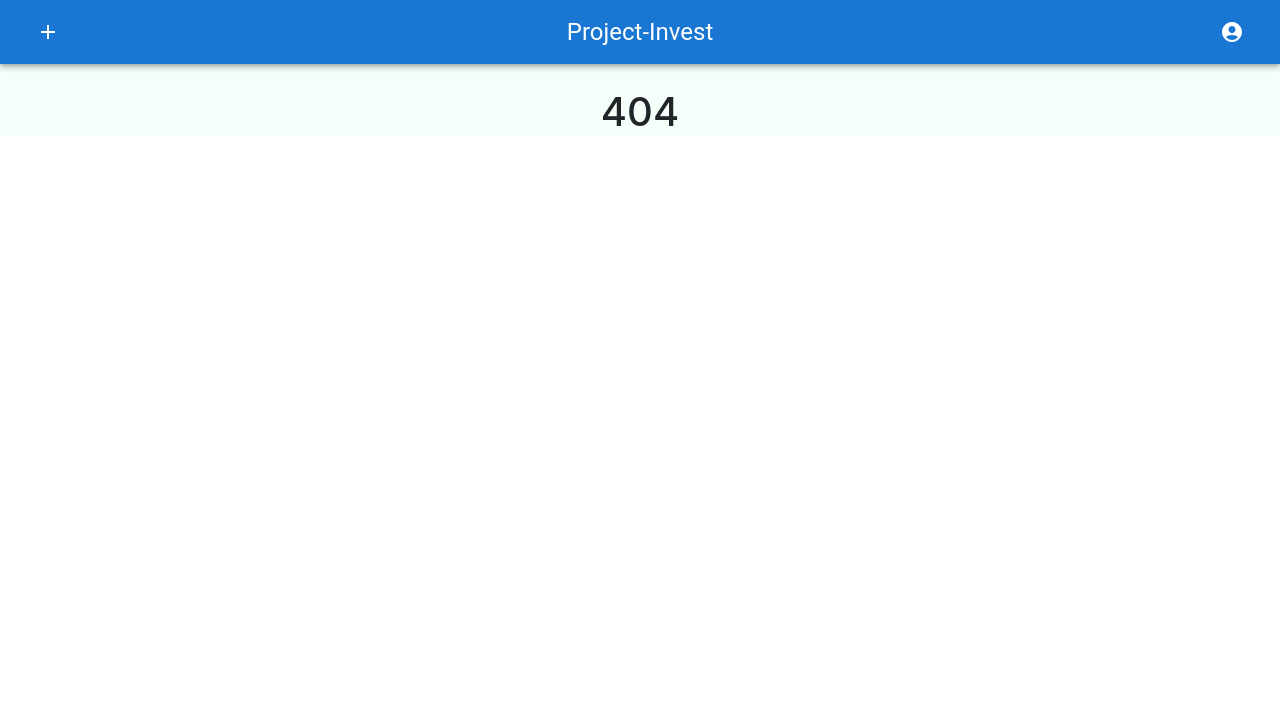
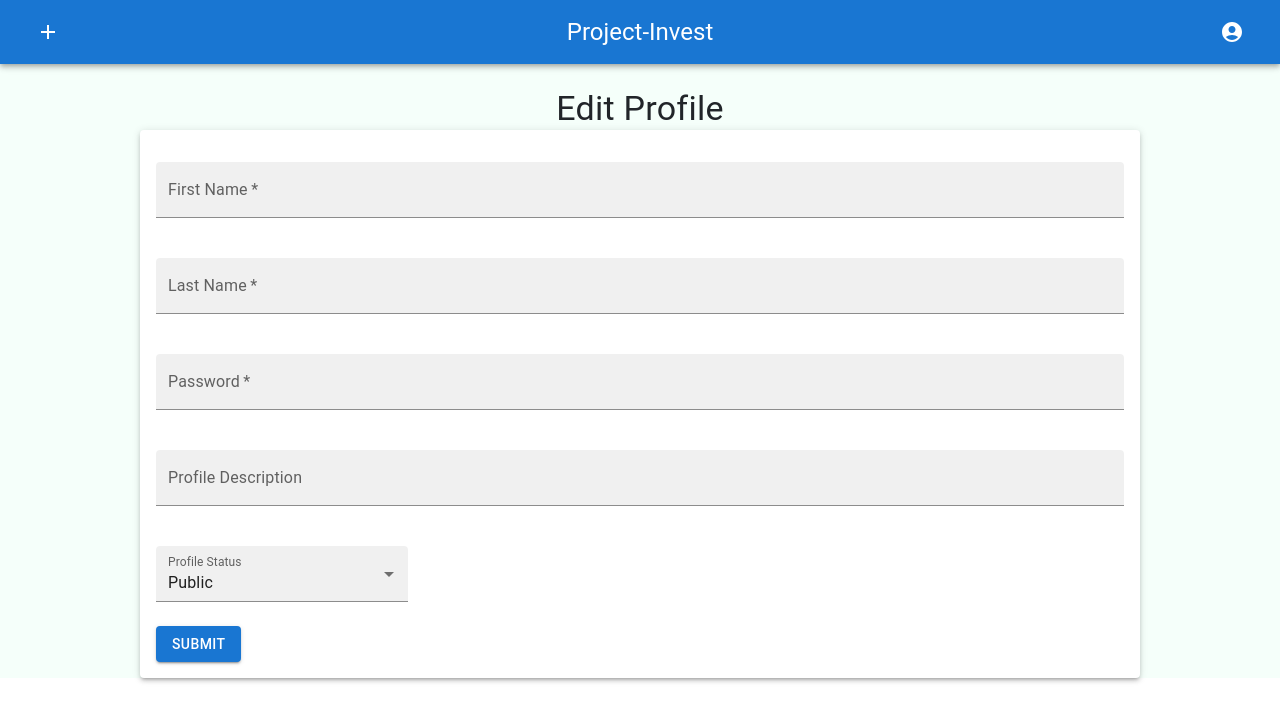
Before and after one commit to gitBalla/Project-Invest, a React (Create React App) app in the folder simple-react-app/: page /#/editProfileForm in a window 1280 px wide. Before the commit this address had no page. Shown: the top 722 px of the page. Built offline with nearby package versions, Linux system fonts and the light colour scheme.

Commit message:
Profile UI Development

```diff
--- a/simple-react-app/src/App.js
+++ b/simple-react-app/src/App.js
@@ -11,6 +11,7 @@ import ProjectForm from './components/pages/projectForm.js';
 import ApplicationForm from './components/pages/applicationForm.js';
 import Signup from './components/pages/signup.js';
 import Login from './components/pages/login.js';
+import EditProfileForm from './components/pages/editProfileForm';
 
 function App() {
   return (
@@ -27,6 +28,7 @@ function App() {
             <Route path="applicationForm" element={<ApplicationForm />} />
             <Route path="signup" element={<Signup />} />
             <Route path="login" element={<Login />} />
+            <Route path="editProfileForm" element={<EditProfileForm/>} />
             <Route path="*" element={<h1>404</h1>} />
           </Route>
         </Routes>
--- /dev/null
+++ b/simple-react-app/src/components/pages/editProfileForm.js
@@ -0,0 +1,81 @@
+import React from "react";
+import { ListItem, List, TextField, Paper, Button, Typography} from "@mui/material";
+import { Container } from "@mui/system";
+import { useNavigate } from "react-router-dom";
+
+const EditProfileForm = () => {
+    const navigate = useNavigate();
+    // Submit button handling needed!!
+    const handleSubmit = async (e) => {
+        navigate('/profile');
+    };
+    return (
+    <Container>
+        <Typography variant="h4">Edit Profile</Typography>
+        <Paper elevation={3} sx={{ width: 1000, margin: 'auto' }}>
+            <form onSubmit={handleSubmit}>
+                <List>
+                    <ListItem>
+                        <TextField
+                            required
+                            label="First Name"
+                            defaultValue="" // Take current first name
+                            variant="filled"
+                            margin='normal'
+                            fullWidth />
+                    </ListItem>
+                    <ListItem>
+                        <TextField
+                            required
+                            label="Last Name"
+                            defaultValue="" // Take current last name
+                            variant="filled"
+                            margin='normal'
+                            fullWidth />
+                    </ListItem>
+                    <ListItem>
+                        <TextField
+                            required
+                            label="Password"
+                            type="password"
+                            defaultValue="" // Take current last name
+                            variant="filled"
+                            margin='normal'
+                            fullWidth />
+                    </ListItem>
+                    <ListItem>
+                        <TextField
+                            label="Profile Description"
+                            multiline
+                            variant="filled"
+                            margin='normal'
+                            fullWidth />
+                    </ListItem>
+                    <ListItem>
+                        <TextField
+                            select
+                            label="Profile Status"
+                            SelectProps={{
+                            native: true,
+                            }}
+                            variant="filled"
+                            margin='normal'
+                            sx={{width: '25ch' }}
+                        >
+                            <option> Public </option>
+                            <option> Private </option>
+                        </TextField>
+                    </ListItem>
+                    <ListItem>
+                        <Button variant="contained" type="submit">
+                            Submit
+                        </Button>
+                    </ListItem>
+                </List>
+            </form>
+        </Paper>
+    </Container>
+  );
+};
+
+export default EditProfileForm;
--- a/simple-react-app/src/components/pages/profile.js
+++ b/simple-react-app/src/components/pages/profile.js
@@ -1,10 +1,68 @@
 import React from "react";
+import { Avatar, Divider, Grid, Icon, Stack, IconButton, Typography } from "@mui/material";
+import { Container } from "@mui/system";
+import { GitHub, Email, ModeEdit, StarOutline } from "@mui/icons-material";
+import { Link } from "react-router-dom";
 
-const Profile = () => {
+const Profile = (props) => {
   return (
-    <div>
-      <h3>[User] Profile</h3>
-    </div>
+    <Container maxWidth="md">
+      <Grid justifyContent="center" container padding={1} spacing={2}>
+        <Stack
+          direction="row"
+          spacing={5}
+          alignItems="center"
+          divider={<Divider orientation="vertical" flexItem />}
+        >
+          <IconButton>
+            <Icon component={StarOutline} fontSize="large" />
+          </IconButton>
+          <IconButton
+            variant="link"
+            href="https://github.com/TobyLR?tab=repositories"
+            target="_blank"
+          >
+            <Icon component={GitHub} fontSize="large" />
+          </IconButton>
+          <Stack direction="column">
+            <Avatar sx={{ width: 96, height: 96 }} />
+            <Typography>Username</Typography>
+          </Stack>
+          <IconButton>
+            <Icon component={Email} fontSize="large" />
+          </IconButton>
+          <Link to="/editProfileForm">
+            <IconButton>
+              <Icon component={ModeEdit} fontSize="large" />
+            </IconButton>
+          </Link>
+        </Stack>
+
+        <Grid alignItems="stretch">
+          <Divider flexItem>Description</Divider>
+          <Stack direction="row" spacing={5} alignItems="center">
+            <Typography>
+              This section will hold the personal description written by each
+              user it is not a required field to have an account.
+            </Typography>
+          </Stack>
+          <Divider flexItem>Active Projects</Divider>
+          <Stack direction="row" spacing={5} alignItems="center">
+            <Typography>
+              This section will hold any active projects the user is a part of
+              whether they are investing or developing.
+            </Typography>
+          </Stack>
+          <Divider flexItem>Completed Projects</Divider>
+          <Stack direction="row" spacing={5} alignItems="center">
+            <Typography>
+              This section will hold any active projects the user is a part of
+              whether they are investing or developing.
+            </Typography>
+          </Stack>
+        </Grid>
+      </Grid>
+    </Container>
   );
 };
 
```
Also changed, not shown: 1 other file (tests, documents, lock files or other folders).
